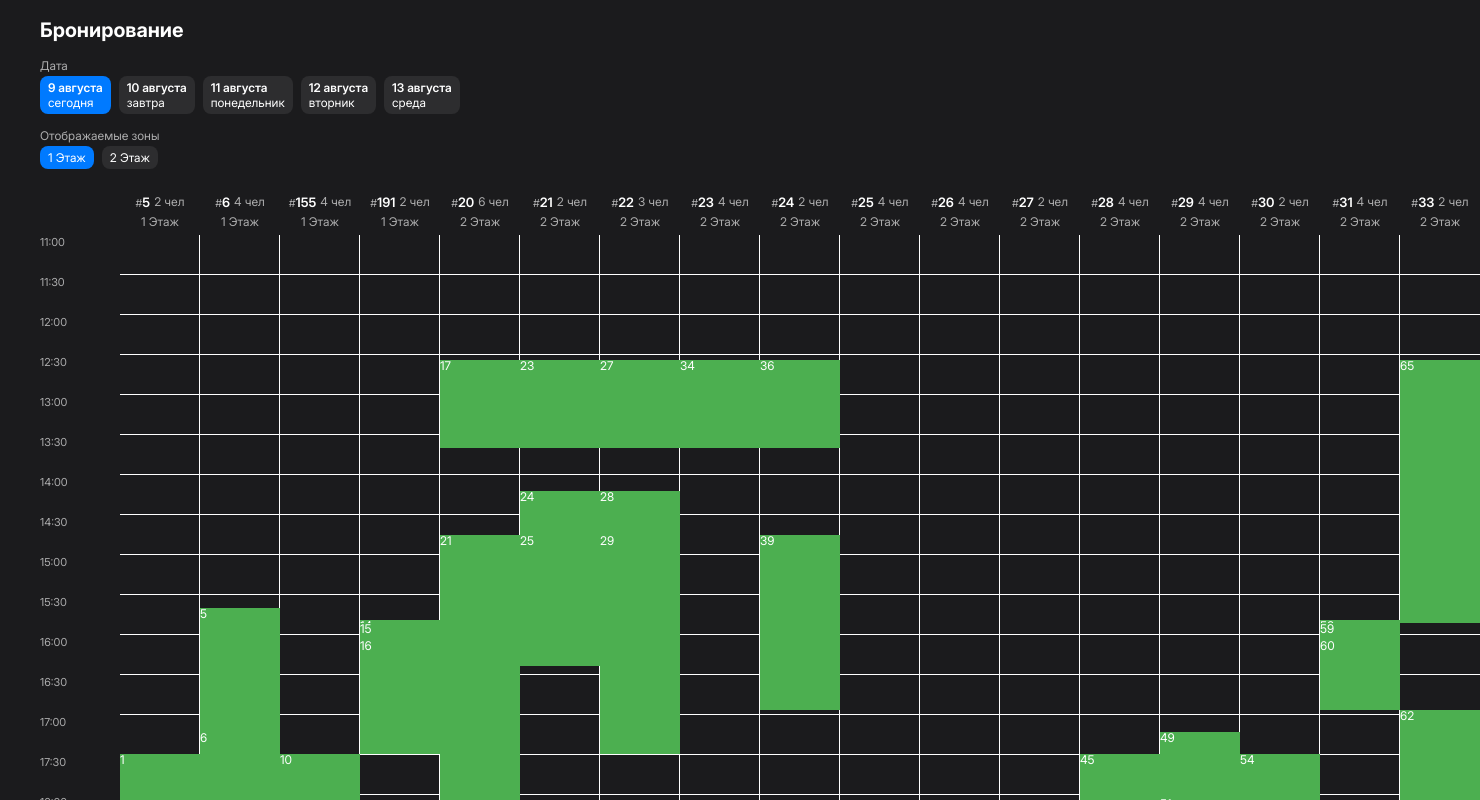
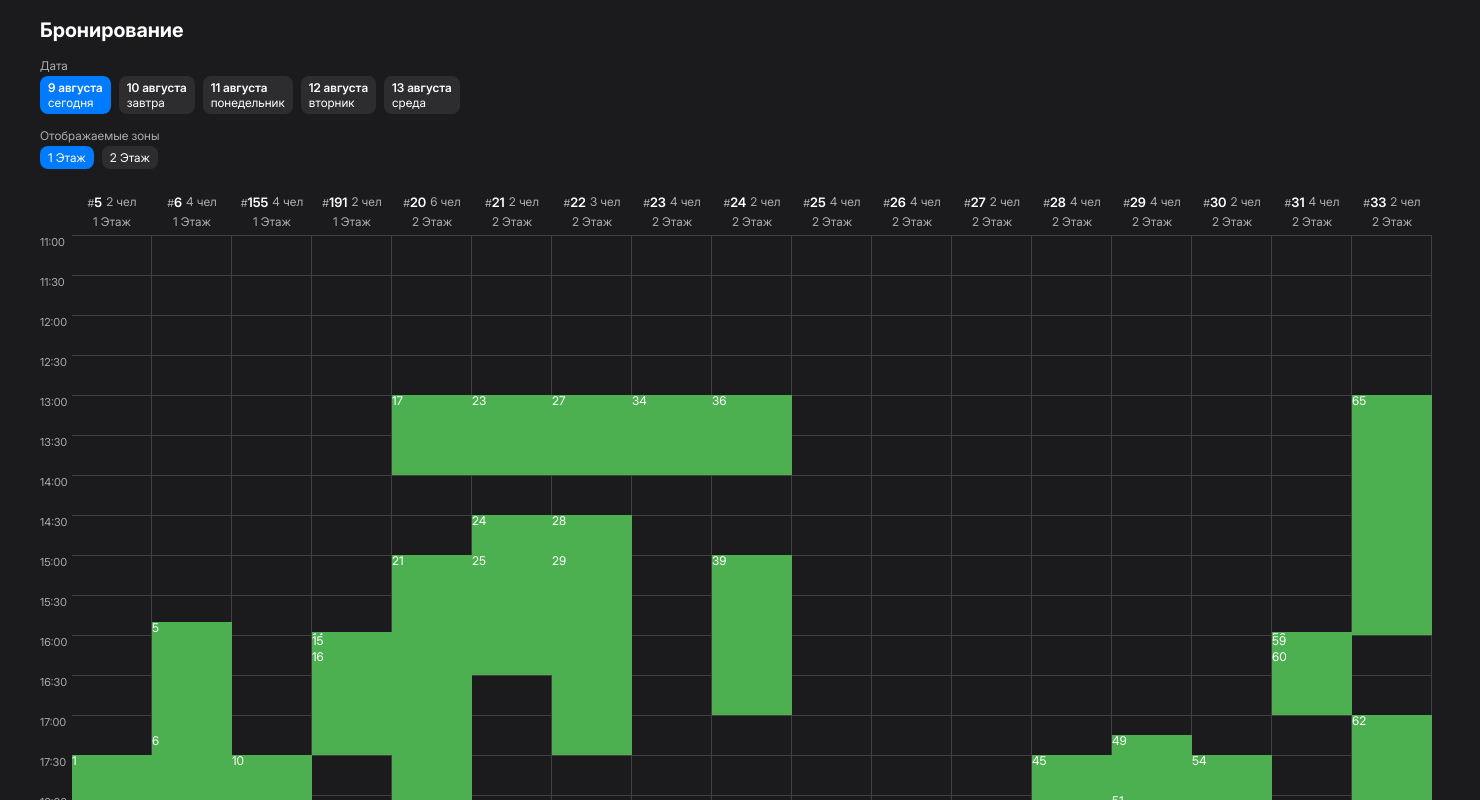
Before and after one commit to flowr1x/restaurant-bookings-view, a Vue app: page / in a window 1280 px wide. Shown: the top 800 px of the page, 1480 px wide, since content can reach past the window. Built offline with nearby package versions, Linux system fonts and the light colour scheme; the HTML template or start-up script is replaced by a standard one.

Commit message:
fix: table

```diff
--- a/src/components/BookingTable copy.vue
+++ /dev/null
@@ -1,174 +0,0 @@
-<script setup lang="ts">
-import { defineProps } from 'vue'
-import type { Table, Reservation } from '@/types'
-import { computed } from 'vue'
-
-interface Props {
-  tables: Table[]
-  selectedDate: string
-  openingTime: string
-  closingTime: string
-}
-
-const props = defineProps<Props>()
-
-function generateTimeScale(open: string, close: string, step: number = 30): string[] {
-  const parseTime = (time: string) => {
-    const [hours, minutes] = time.split(':').map(Number)
-    return hours * 60 + minutes
-  }
-  const formatTime = (totalMinutes: number) => {
-    const hours = Math.floor(totalMinutes / 60)
-    const minutes = totalMinutes % 60
-    return `${String(hours).padStart(2, '0')}:${String(minutes).padStart(2, '0')}`
-  }
-
-  const start = parseTime(open)
-  const end = parseTime(close)
-  const timeline: string[] = []
-
-  console.log(start, end)
-  for (let i = start; i <= end; i += step) {
-    timeline.push(formatTime(i))
-  }
-
-  return timeline
-}
-const timeline: string[] = generateTimeScale(props.openingTime, props.closingTime)
-
-const allReservations = computed(() => {
-  const res: Array<Reservation & { tableIndex: number }> = []
-  props.tables.forEach((table, index) => {
-    table.reservations.forEach((r) => {
-      res.push({
-        ...r,
-        tableIndex: index,
-      })
-    })
-  })
-  return res
-})
-
-function getTimeIndex(time: string): number {
-  return timeline.findIndex((t) => t === time)
-}
-
-const CELL_WIDTH = 80
-
-function parseTimeToMinutes(time: string): number {
-  const [hours, minutes] = time.split(':').map(Number)
-  return hours * 60 + minutes
-}
-
-function getReservationStyle(
-  reservation: Reservation & { tableIndex: number },
-  openingTime: string,
-  closingTime: string,
-) {
-  const startTime = reservation.seating_time.slice(11, 16) // 'HH:mm'
-  const endTime = reservation.end_time.slice(11, 16)
-
-  const openMinutes = parseTimeToMinutes(openingTime)
-  const closeMinutes = parseTimeToMinutes(closingTime)
-  const totalMinutes = closeMinutes - openMinutes
-
-  const startMinutes = parseTimeToMinutes(startTime) - openMinutes
-  const endMinutes = parseTimeToMinutes(endTime) - openMinutes
-
-  const topPercent = (startMinutes / totalMinutes) * 100
-  const heightPercent = ((endMinutes - startMinutes) / totalMinutes) * 100
-
-  const left = reservation.tableIndex * CELL_WIDTH
-
-  return {
-    position: 'absolute',
-    top: `${topPercent}%`,
-    height: `${heightPercent}%`,
-    left: `${left}px`,
-    width: `${CELL_WIDTH}px`,
-    backgroundColor: '#4caf50',
-    color: 'white',
-    padding: '4px',
-    boxSizing: 'border-box',
-    borderRadius: '4px',
-    overflow: 'hidden',
-    whiteSpace: 'nowrap',
-    textOverflow: 'ellipsis',
-    cursor: 'pointer',
-    zIndex: 10,
-  }
-}
-</script>
-
-<template>
-  <section class="section">
-    <div class="container">
-      <div class="booking-table">
-        <!-- Верхняя строка -->
-        <div class="grid header-row">
-          <div class="cell time-header"></div>
-          <!-- Пустая ячейка -->
-          <div v-for="table in tables" :key="table.id" class="cell table-header">
-            <span class="table-header__number">{{ table.number }}</span>
-            <span class="table-header__capacity">{{ table.capacity }}</span>
-          </div>
-        </div>
-
-        <!-- Основная таблица -->
-        <div v-for="time in timeline" :key="time" class="grid time-row">
-          <div class="cell time-cell">{{ time }}</div>
-          <div v-for="table in tables" :key="table.id" class="cell booking-cell"></div>
-        </div>
-        <!-- Отрисовка бронирований -->
-        <div
-          v-for="reservation in allReservations"
-          :key="reservation.id"
-          class="reservation"
-          :style="getReservationStyle(reservation, openingTime, closingTime)"
-        >
-          {{ reservation.id }}
-        </div>
-      </div>
-    </div>
-  </section>
-</template>
-
-<style lang="scss">
-.booking-table {
-  position: relative;
-}
-.grid {
-  display: grid;
-  grid-auto-flow: column;
-  grid-auto-columns: 80px;
-  white-space: nowrap;
-}
-
-.reservation {
-  position: absolute;
-  transition: background-color 0.2s ease;
-}
-.booking-cell {
-     box-shadow: 0 0 0 1px blue;
-}
-.header-row {
-  font-weight: bold;
-}
-
-.time-row {
-  min-height: 40px;
-}
-
-.cell {
-  padding: 4px;
-  overflow: hidden;
-  white-space: nowrap;
-  text-overflow: ellipsis;
-}
-
-.time-cell {
-}
-
-.table-header {
-}
-</style>
--- a/src/components/BookingTable.vue
+++ b/src/components/BookingTable.vue
@@ -31,7 +31,7 @@ function generateTimeScale(open: string, close: string, step: number = 30): stri
   for (let i = start; i <= end; i += step) {
     timeline.push(formatTime(i))
   }
-
+  timeline.pop()
   return timeline
 }
 const timeline: string[] = generateTimeScale(props.openingTime, props.closingTime)
@@ -49,10 +49,6 @@ const allReservations = computed(() => {
   return res
 })
 
-function getTimeIndex(time: string): number {
-  return timeline.findIndex((t) => t === time)
-}
-
 const CELL_WIDTH = 80
 
 function parseTimeToMinutes(time: string): number {
@@ -65,27 +61,28 @@ function getReservationStyle(
   openingTime: string,
   closingTime: string,
 ) {
-  const startTime = reservation.seating_time.slice(11, 16) // 'HH:mm'
-  const endTime = reservation.end_time.slice(11, 16)
+  const widthFirstColumn = 32
 
-  const openMinutes = parseTimeToMinutes(openingTime)
-  const closeMinutes = parseTimeToMinutes(closingTime)
-  const totalMinutes = closeMinutes - openMinutes
+  const startTime = reservation.seating_time.slice(11, 16) // 'HH:mm' 15:50
+  const endTime = reservation.end_time.slice(11, 16) // 17:50
 
-  const startMinutes = parseTimeToMinutes(startTime) - openMinutes
-  const endMinutes = parseTimeToMinutes(endTime) - openMinutes
+  const openMinutes = parseTimeToMinutes(openingTime) // 660
+  const closeMinutes = parseTimeToMinutes(closingTime) // 1380
+  const totalMinutes = closeMinutes - openMinutes //  720
+
+  const startMinutes = parseTimeToMinutes(startTime) - openMinutes // 850 - 660 = 190
+  const endMinutes = parseTimeToMinutes(endTime) - openMinutes // 1070 - 660 = 410
 
   const topPercent = (startMinutes / totalMinutes) * 100
   const heightPercent = ((endMinutes - startMinutes) / totalMinutes) * 100
 
-  const left = (reservation.tableIndex + 1) * CELL_WIDTH
+  const left = reservation.tableIndex * CELL_WIDTH + widthFirstColumn
 
   return {
     top: `${topPercent}%`,
     height: `${heightPercent}%`,
-    left: `${left}px`,
+    left: `${left}px`, // 40px имеет первый столбец
     width: `${CELL_WIDTH}px`,
-
   }
 }
 </script>
@@ -94,17 +91,8 @@ function getReservationStyle(
   <section class="section">
     <div class="container">
       <div class="booking-table">
-        <!-- Отрисовка бронирований -->
-        <div
-          v-for="reservation in allReservations"
-          :key="reservation.id"
-          class="reservation"
-          :style="getReservationStyle(reservation, openingTime, closingTime)"
-        >
-          {{ reservation.id }}
-        </div>
-        <!-- Table Header -->
-        <div class="table-header">
+        <!-- Header -->
+        <div class="table-header booking-table__header">
           <div class=""></div>
           <div v-for="table in tables" :key="table.id" class="table-header__cell">
             <div class="table-header__top">
@@ -116,24 +104,46 @@ function getReservationStyle(
         </div>
 
         <!-- Основная таблица -->
+        <div class="booking-table__body">
+          <!-- Отрисовка бронирований -->
+          <div
+            v-for="reservation in allReservations"
+            :key="reservation.id"
+            class="reservation"
+            :style="getReservationStyle(reservation, openingTime, closingTime)"
+          >
+            {{ reservation.id }}
+          </div>
+          <!-- Отрисовка сетки -->
           <div v-for="time in timeline" :key="time" class="time-row">
             <div class="time-row__cell">{{ time }}</div>
             <div v-for="table in tables" :key="table.id" class="booking-cell"></div>
           </div>
-
-
+        </div>
       </div>
     </div>
   </section>
 </template>
 
 <style lang="scss">
+:root {
+  --booking-border: 1px solid rgba(255, 255, 255, 0.16);
+}
 .booking-table {
   position: relative;
+  &__body {
+    position: relative;
+  }
+  &__header {
+    position: sticky;
+    top: 24px;
+    z-index: 999;
+  }
 }
 .table-header {
   display: grid;
   grid-auto-flow: column;
+  grid-template-columns: 32px;
   grid-auto-columns: 80px;
   white-space: nowrap;
   &__cell {
@@ -172,10 +182,10 @@ function getReservationStyle(
 .time-row {
   min-height: 40px;
   display: grid;
+  grid-template-columns: 32px;
   grid-auto-flow: column;
   grid-auto-columns: 80px;
   white-space: nowrap;
-    width: 100vw;
   &__cell {
     color: var(--text-color);
     font-size: 11px;
@@ -186,18 +196,12 @@ function getReservationStyle(
   }
 
   .booking-cell {
-      &:not(:last-child) {
-        border-right: 1px solid var(--white);
+    border-right: var(--booking-border);
+    border-top: var(--booking-border);
   }
-    }
-    &:not(:last-child) .booking-cell {
-      border-bottom: 1px solid var(--white);
-    }
-
 }
 .booking-cell {
   background-color: var(--dark);
-    // border: 1px solid rgba(255, 255,255,.16);
 }
 .reservation {
   position: absolute;
@@ -205,5 +209,4 @@ function getReservationStyle(
   color: var(--white);
   z-index: 10;
 }
-
 </style>
```
Also changed, not shown: src/data/data.json. Lines whose indentation alone changed are shown as unchanged.
